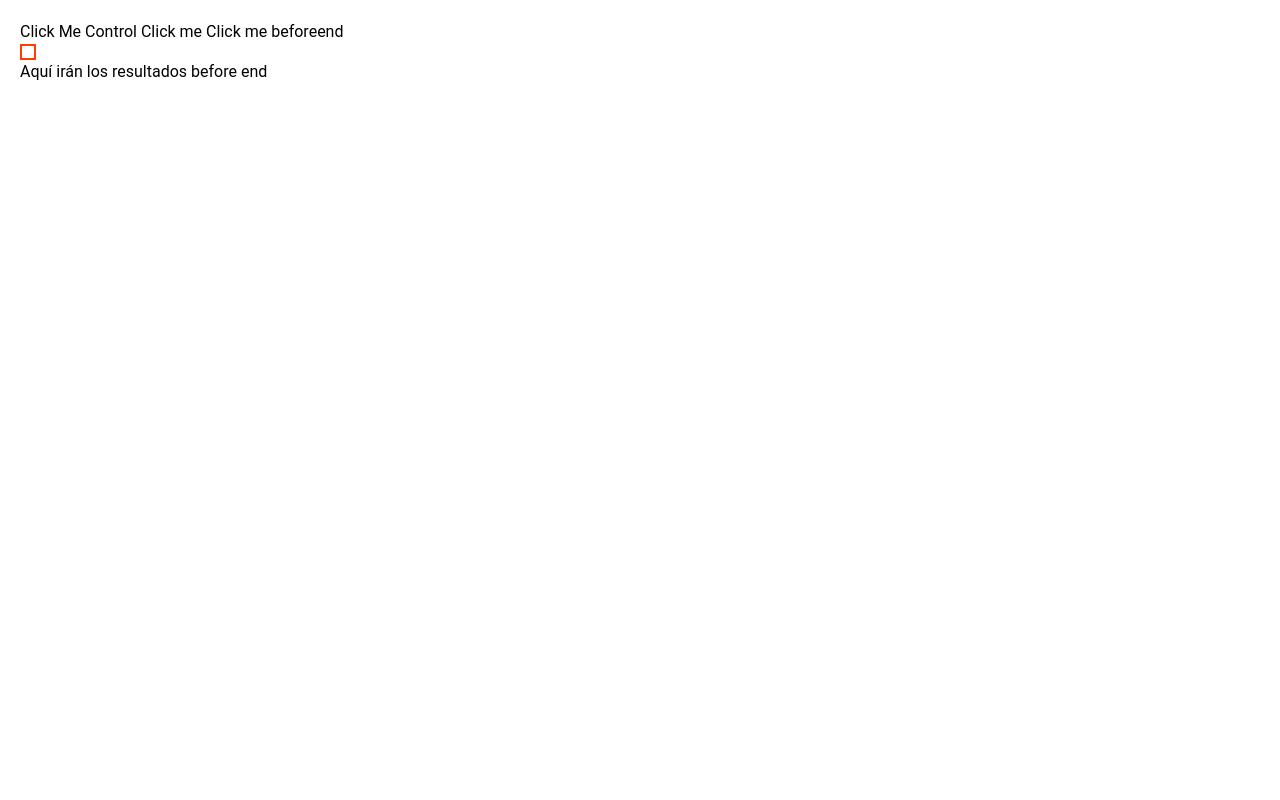
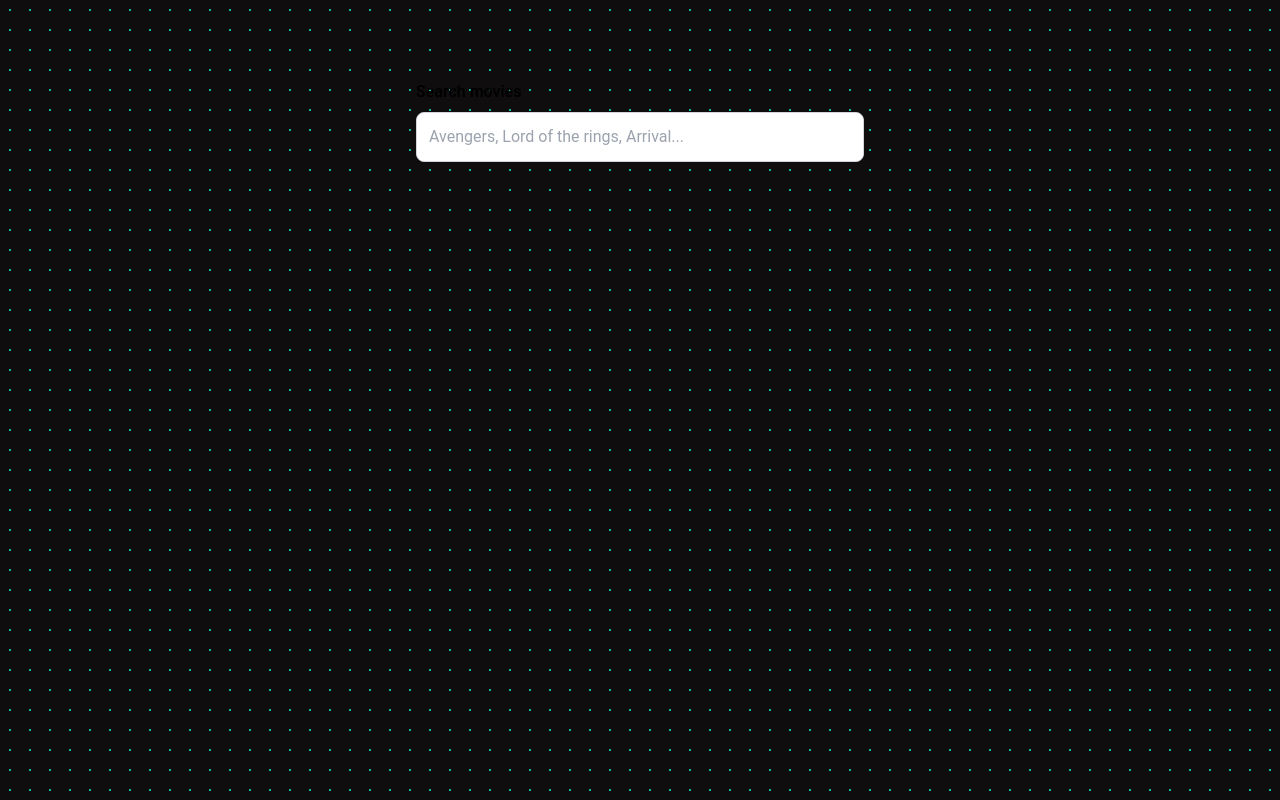
Before and after one commit to ifuenteromero/htmx, a website: page index.html in a window 1280 px wide. Drawn offline with nearby package versions, Linux system fonts and the light colour scheme.

Commit message:
Buscador de películas

```diff
--- a/index.html
+++ b/index.html
@@ -12,7 +12,9 @@
 			href="styles.css"
 		/>
 	</head>
-	<body>
+	<body
+		class="p-20 absolute top-0 z-[-2] h-screen w-screen bg-[#0f0d0e] bg-[radial-gradient(#14b8a6_1px,#0f0d0e_1px)] bg-[size:20px_20px]"
+	>
 		<script
 			defer
 			src="https://unpkg.com/htmx.org@1.9.10"
@@ -26,62 +28,58 @@
 			src="https://unpkg.com/mustache@latest"
 		></script>
 		<script src="https://cdn.tailwindcss.com"></script>
-		<header hx-ext="client-side-templates">
-			<button
-				hx-get="https://hn.algolia.com/api/v1/search_by_date?tags=front_page"
-				hx-trigger="click delay:2s"
-				hx-target="#results"
-				hx-swap="delete"
-				hx-indicator=".loader"
-				hx-disabled-elt="this"
-				mustache-template="template-results"
+		<script>
+			tailwind.config = {
+				theme: {
+					extend: {
+						colors: {},
+					},
+				},
+			};
+		</script>
+		<main class="h-full">
+			<div
+				class="max-w-md mx-auto"
+				hx-ext="client-side-templates"
 			>
-				<!-- hx-trigger="load" cuando se carga la página. Por default es click -->
-				Click Me
-			</button>
-			<button
-				hx-get="https://hn.algolia.com/api/v1/search_by_date?tags=front_page"
-				hx-trigger="click[ctrlKey]"
-				hx-target="#results"
-				hx-indicator=".loader"
-				hx-disabled-elt="this"
-				mustache-template="template-results"
-			>
-				Control Click me
-			</button>
-			<button
-				hx-get="https://hn.algolia.com/api/v1/search_by_date?tags=front_page&page=0&hitsPerPage=20"
-				hx-trigger="click"
-				hx-target="#results"
-				hx-swap="beforeend"
-				hx-indicator=".loader"
-				hx-disabled-elt="this"
-				mustache-template="template-results"
-			>
-				Click me beforeend
-			</button>
-			<div class="container">
-				<span class="htmx-indicator loader"></span>
-				<!-- hx-swap por default es innerHTML -->
-				<!-- hx-swap outerHTML sustituirá el ul por completo -->
-				<ul id="results">
-					<li>Aquí irán los resultados before end</li>
-					<!-- los insertará después del li no sustituirá el innerHTML -->
-				</ul>
-				<template id="template-results">
-					{{#hits}}
-					<li>
-						<a href="{{url}}">{{title}}</a>
-					</li>
-					{{/hits}}
-					<li
-						hx-get="https://hn.algolia.com/api/v1/search_by_date?tags=front_page&page=1&hitsPerPage=20"
-						hx-trigger="revealed"
-						mustache-template="template-results"
-						hx-swap="outerHTML"
-					></li>
+				<div>
+					<label
+						for="search-input"
+						class="block mb-2 text-base font-medium dark:text-teal-50"
+						>Search movies</label
+					>
+					<input
+						hx-post="http://localhost:3000/movies"
+						hx-trigger="input changed delay:500ms"
+						hx-target="#movies"
+						name="search"
+						type="search"
+						id="search-input"
+						placeholder="Avengers, Lord of the rings, Arrival..."
+						class="border border-gray-300 text-gray-900 text-base rounded-lg focus:ring-red-500 focus:border-red-500 block w-full p-3 dark:bg-teal-50 dark:border-teal-600 dark:placeholder-zinc-900 dark:text-zinc-900 dark:focus:ring-teal-500 dark:focus:border-teal-500"
+						mustache-template="template-movies"
+					/>
+				</div>
+				<ul
+					id="movies"
+					class="grid grid-cols-2 text-white"
+				></ul>
+				<template id="template-movies">
+					{{#movies}}
+					<div class="mt-4">
+						<div class="flex items-center">
+							<div class="ml-4">
+								<h2
+									class="text-lg font-semibold text-gray-900 dark:text-teal-50"
+								>
+									{{title}}
+								</h2>
+							</div>
+						</div>
+					</div>
+					{{/movies}}
 				</template>
 			</div>
-		</header>
+		</main>
 	</body>
 </html>
--- a/package.json
+++ b/package.json
@@ -12,6 +12,7 @@
 	},
 	"dependencies": {
 		"axios": "^1.7.7",
+		"cors": "^2.8.5",
 		"dotenv": "^16.4.5",
 		"express": "^4.21.1"
 	}
--- a/styles.css
+++ b/styles.css
@@ -1,12 +1,8 @@
 :root {
-	--primary-color: #ff3d00;
-	--secondary-color: #000;
+	--primary-color: #14b8a6;
+	--secondary-color: #0f0d0e;
 	--loader-size: 16px;
 	--border-width: 2px;
-}
-
-html {
-	font-size: 62.5%;
 }
 
 *,
@@ -17,7 +13,6 @@ html {
 
 body {
 	font-family: 'Roboto', sans-serif;
-	font-size: 1.6rem;
 	margin: 0;
 	padding: 0;
 	width: 100vw;
@@ -26,10 +21,6 @@ body {
 
 header {
 	padding: 2rem;
-}
-
-button {
-	font-size: 1.6rem;
 }
 
 ul,
```
Also changed, not shown: server.js (+12 -6 lines), 1 other file.
